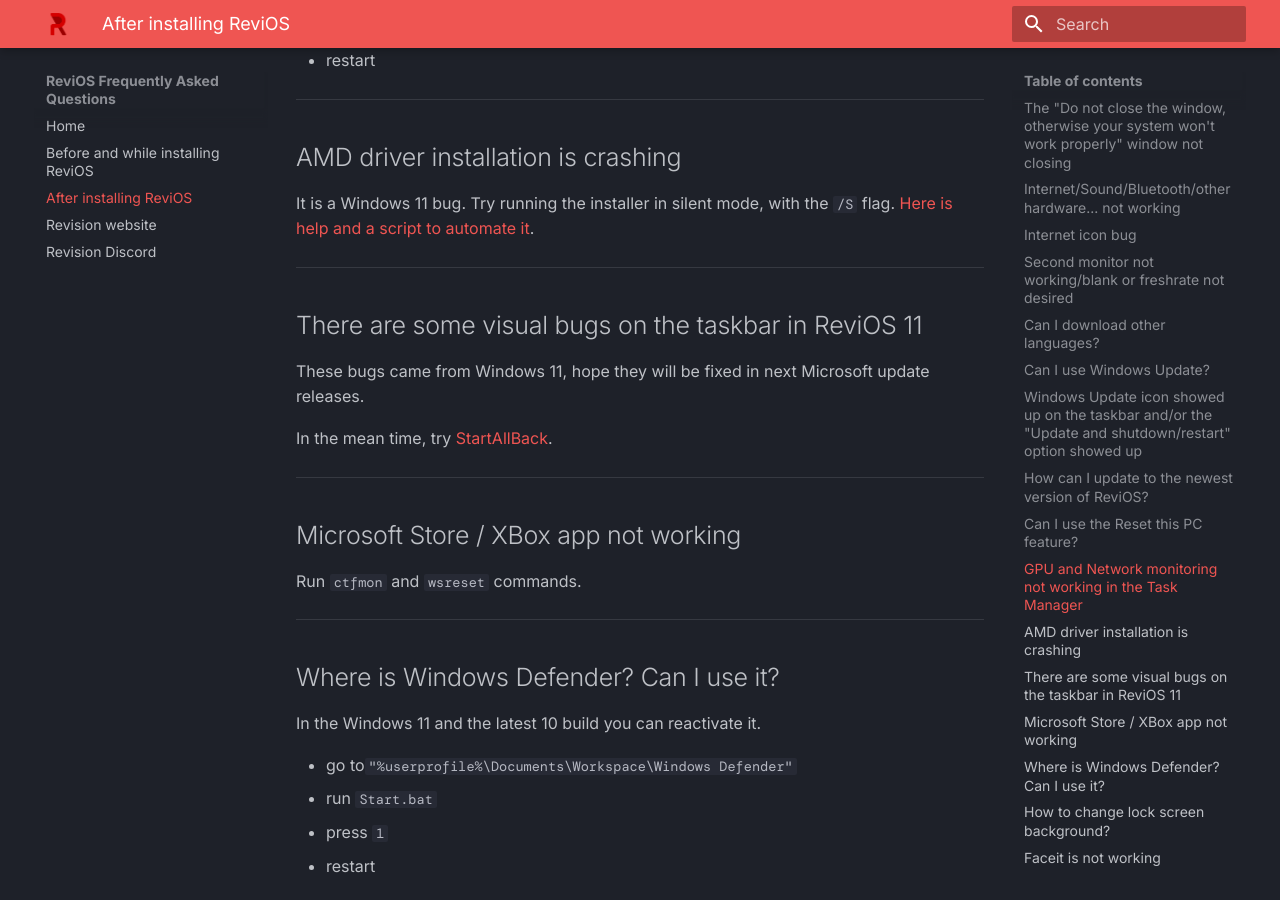
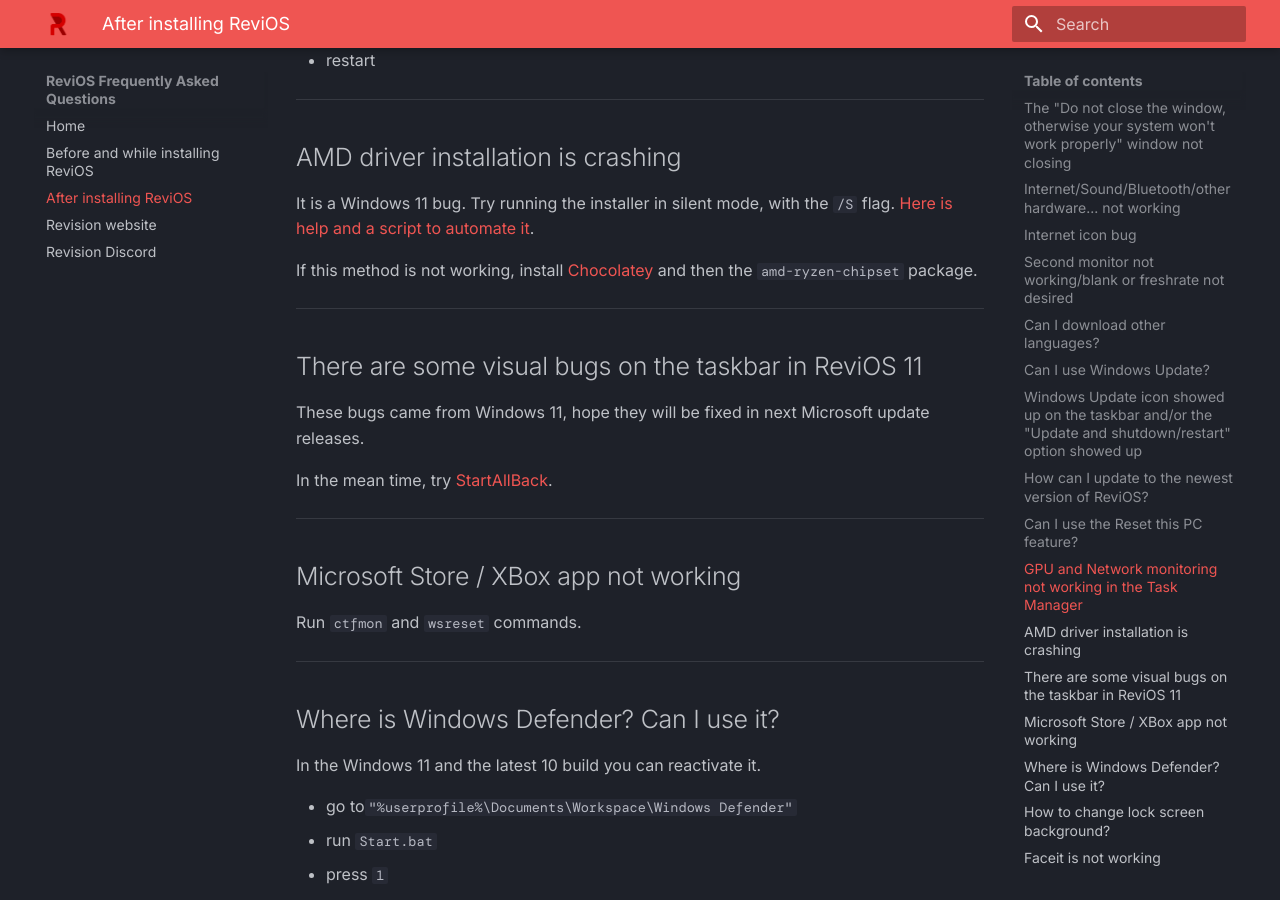
Before and after one commit to dkovacs24/ReviOS_faq, an MkDocs documentation site: the page built from docs/after-install.md, in a window 1280 px wide and 900 px high, scrolled down 2743 px. Built offline with MkDocs 1.6.1 and Material for MkDocs 9.7.7, drawn with Linux system fonts in a browser that asks for light colours; some web fonts are replaced.

Commit message:
add new way to install amd chipset driver

```diff
--- a/docs/after-install.md
+++ b/docs/after-install.md
@@ -99,6 +99,8 @@
 It is a Windows 11 bug. Try running the installer in silent mode, with the `/S` flag.
 [Here is help and a script to automate it](https://discord.com/channels/619835916139364383/626772969611460619/932975660392128562).
 
+If this method is not working, install [Chocolatey](https://chocolatey.org/) and then the `amd-ryzen-chipset` package.
+
 ---
 
 ## There are some visual bugs on the taskbar in ReviOS 11
```
Also changed, not shown: 1 other file.
